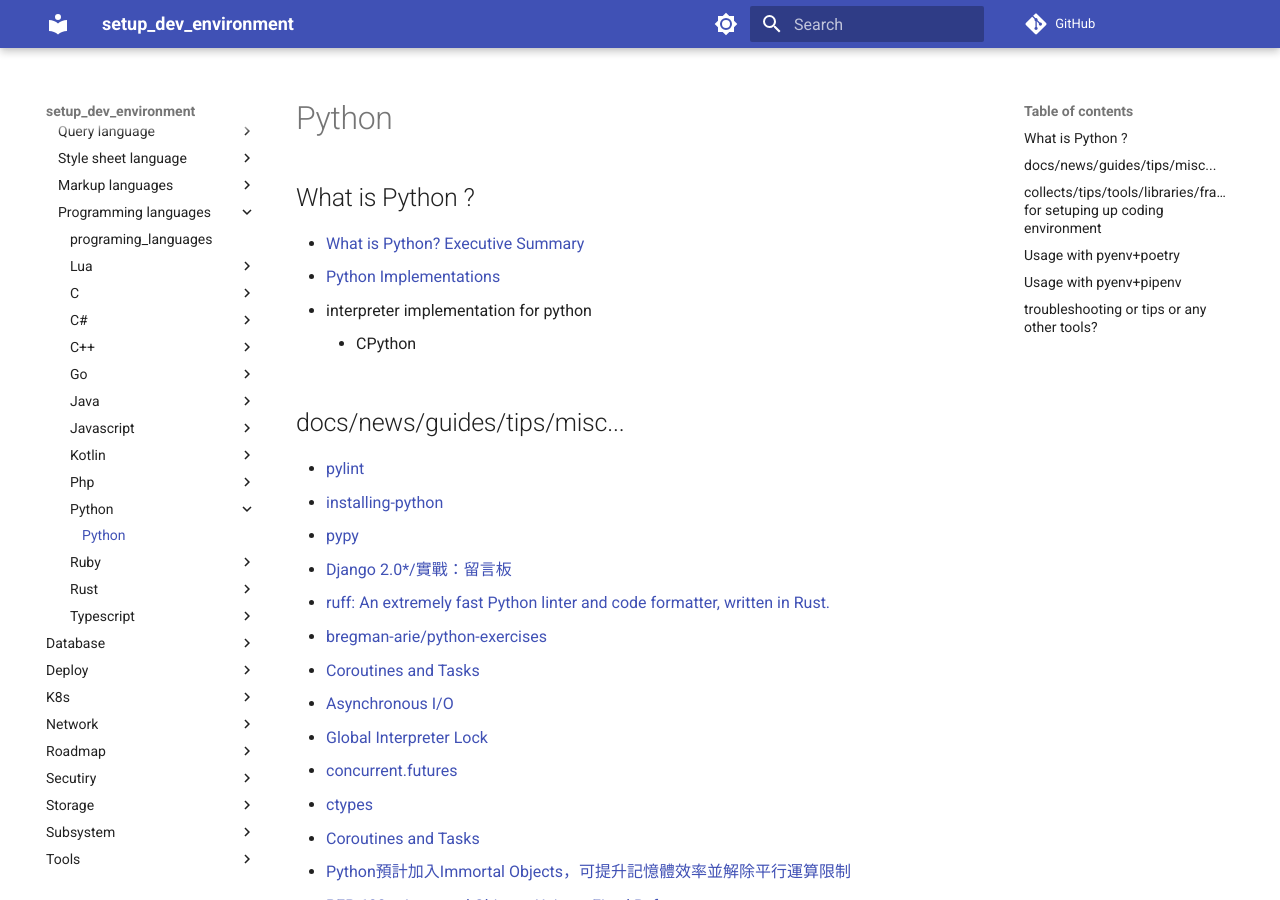
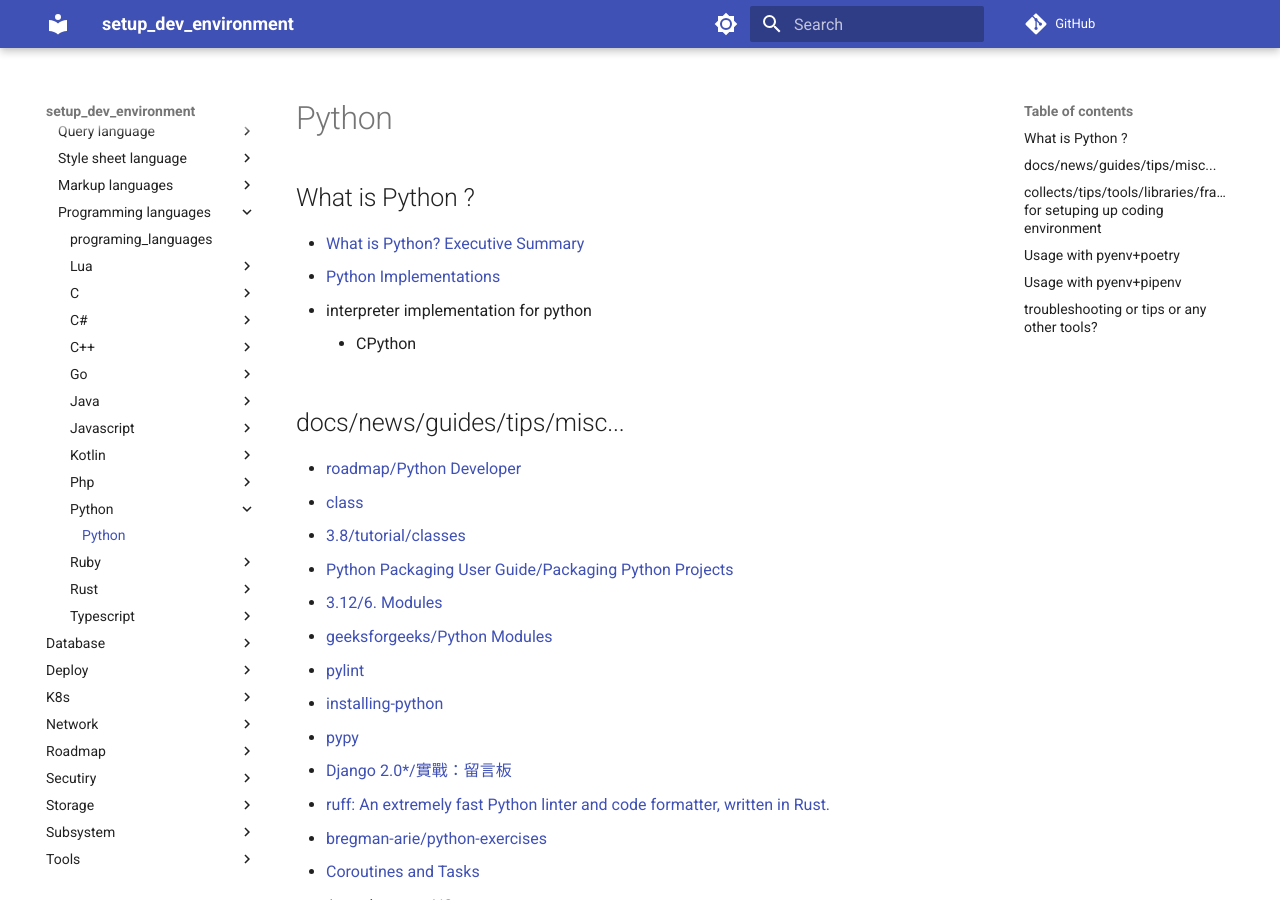
Before and after one commit to hong539/setup_dev_environment, an MkDocs documentation site: the page built from docs/computer languages/programming_languages/python/python.md, in a window 1280 px wide and 900 px high. Built offline with MkDocs 1.6.1 and Material for MkDocs 9.7.7, drawn with Linux system fonts in a browser that asks for light colours; comment, search, counter and statistics services are not loaded; some of the changed text lies outside the part shown.

Commit message:
Update docs

```diff
--- a/docs/computer languages/programming_languages/python/python.md
+++ b/docs/computer languages/programming_languages/python/python.md
@@ -9,6 +9,12 @@
 
 ## docs/news/guides/tips/misc...
 
+* [roadmap/Python Developer](https://roadmap.sh/python)
+* [class](https://www.geeksforgeeks.org/python-classes-and-objects/)
+* [3.8/tutorial/classes](https://docs.python.org/3.8/tutorial/classes.html)
+* [Python Packaging User Guide/Packaging Python Projects](https://packaging.python.org/en/latest/tutorials/packaging-projects/)
+* [3.12/6. Modules](https://docs.python.org/3/tutorial/modules.html)
+* [geeksforgeeks/Python Modules](https://www.geeksforgeeks.org/python-modules/)
 * [pylint](https://pypi.org/project/pylint/)
 * [installing-python](https://realpython.com/installing-python/)
 * [pypy](https://github.com/pypy/pypy)
```
Also changed, not shown: other parts of docs/computer languages/programming_languages/python/python.md (+2 -3 lines), docs/Linux_distribution/CentOS/centos.md (added, +5 -0 lines), docs/Linux_distribution/Fedora/fedora.md (+1 -1 lines), docs/Linux_distribution/shell/shell.md (+1 -0 lines).
